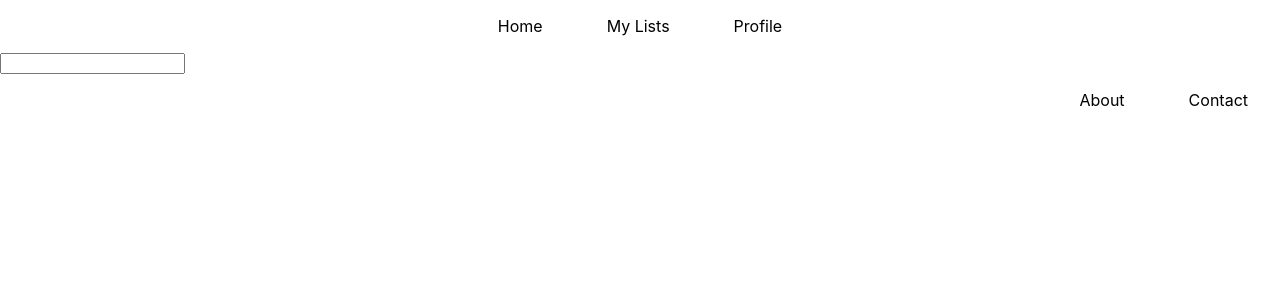
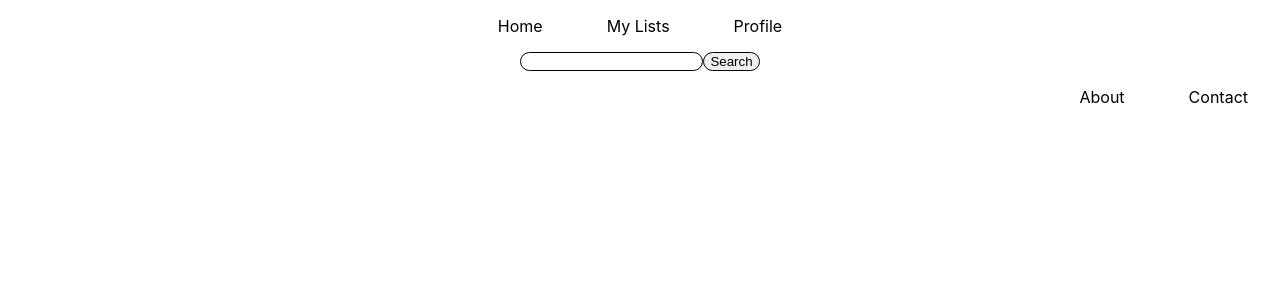
Before and after one commit to marcopoloye/dont-forget, a React (Create React App) app: page / in a window 1280 px wide. Shown: the top 300 px of the page. Built offline with nearby package versions, Linux system fonts and the light colour scheme; the HTML template or start-up script is replaced by a standard one.

Commit message:
added general layout of searchbar

```diff
--- a/src/components/SearchBar/SearchBar.js
+++ b/src/components/SearchBar/SearchBar.js
@@ -1,7 +1,10 @@
+import './SearchBar.scss';
+
 function SearchBar() {
     return (
-        <div>
-            <input type = 'search'></input>
+        <div className="search__container">
+            <input className="search__input" type="search"></input>
+            <button className="search__button" type="submit">Search</button>
         </div>
     );
 }
--- a/src/components/SearchBar/SearchBar.scss
+++ b/src/components/SearchBar/SearchBar.scss
@@ -1 +1,12 @@
 @use '../../styles/partials/breakpoints' as *;
+
+.search {
+    &__container {
+        display: flex;
+        justify-content: center;
+    }
+    &__button, &__input {
+        border-radius: 30px;
+        border: 1px solid black;
+    }
+}
```
